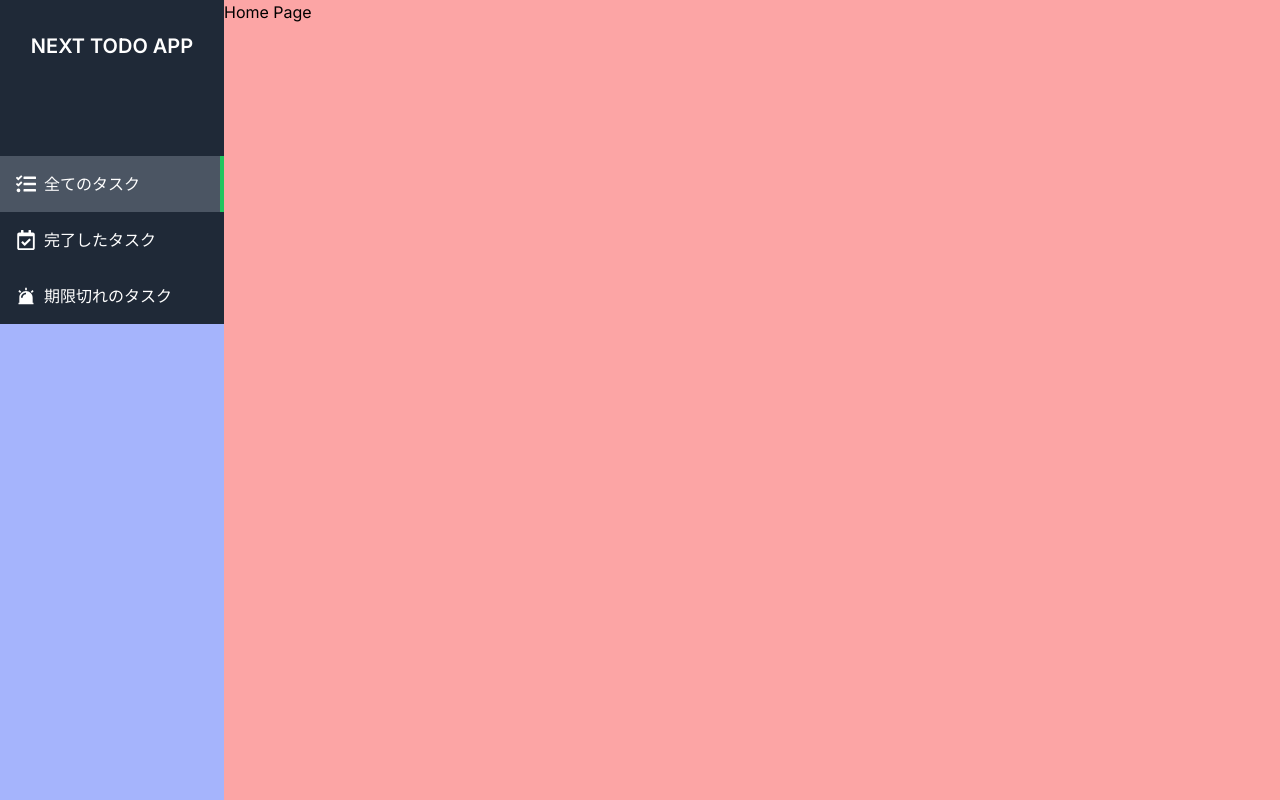
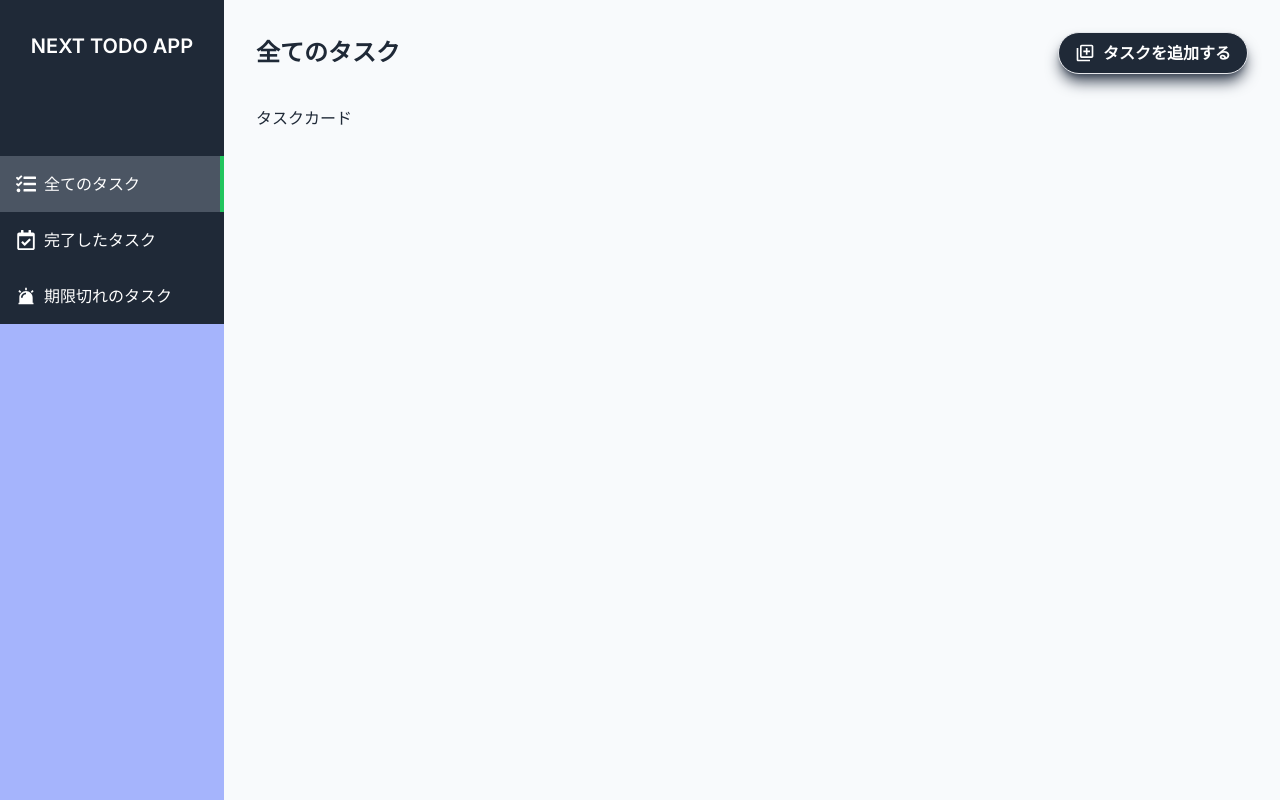
Before and after one commit to Kroro1208/next-todo-app, a Next.js app: page / in a window 1280 px wide. Built offline with nearby package versions, Linux system fonts and the light colour scheme.

Commit message:
タスク追加ボタンをメインページに追加した

```diff
--- a/src/app/(main)/layout.tsx
+++ b/src/app/(main)/layout.tsx
@@ -6,7 +6,7 @@ const Mainlayout = ({ children }: Readonly<{children: React.ReactNode}>) => {
       <div className="bg-indigo-300">
         <SideMenu />
       </div>
-      <main className="bg-red-300 flex-1 overflow-auto">
+      <main className="bg-slate-50 flex-1 overflow-auto">
         {children}
       </main>
     </div>
--- a/src/app/(main)/page.tsx
+++ b/src/app/(main)/page.tsx
@@ -1,6 +1,23 @@
+import Link from "next/link";
+import { MdOutlineLibraryAdd } from "react-icons/md";
 
-export default function Home() {
+export default function MainPage() {
   return (
-    <div>Home Page</div>
+    <div className="text-gray-800 p-8 h-full overflow-y-auto pb-24">
+      <header className="flex justify-between items-center">
+        <h1 className="text-2xl font-bold flex items-center">全てのタスク</h1>
+        <Link href='/new'
+        className="flex items-center gap-2 font-semibold border px-4 py-2
+        rounded-full shadow-lg text-white bg-gray-800 hover:bg-gray-700
+        transform hover:scale-105 transition-transform duration-300
+        shadow-gray-700 hover:shadow-gray-600">
+          <MdOutlineLibraryAdd className="size-5"/>
+          <div>タスクを追加する</div>
+        </Link>
+      </header>
+      <div className="mt-8 flex flex-wrap gap-4">
+        タスクカード
+      </div>
+    </div>
   );
 }
```
